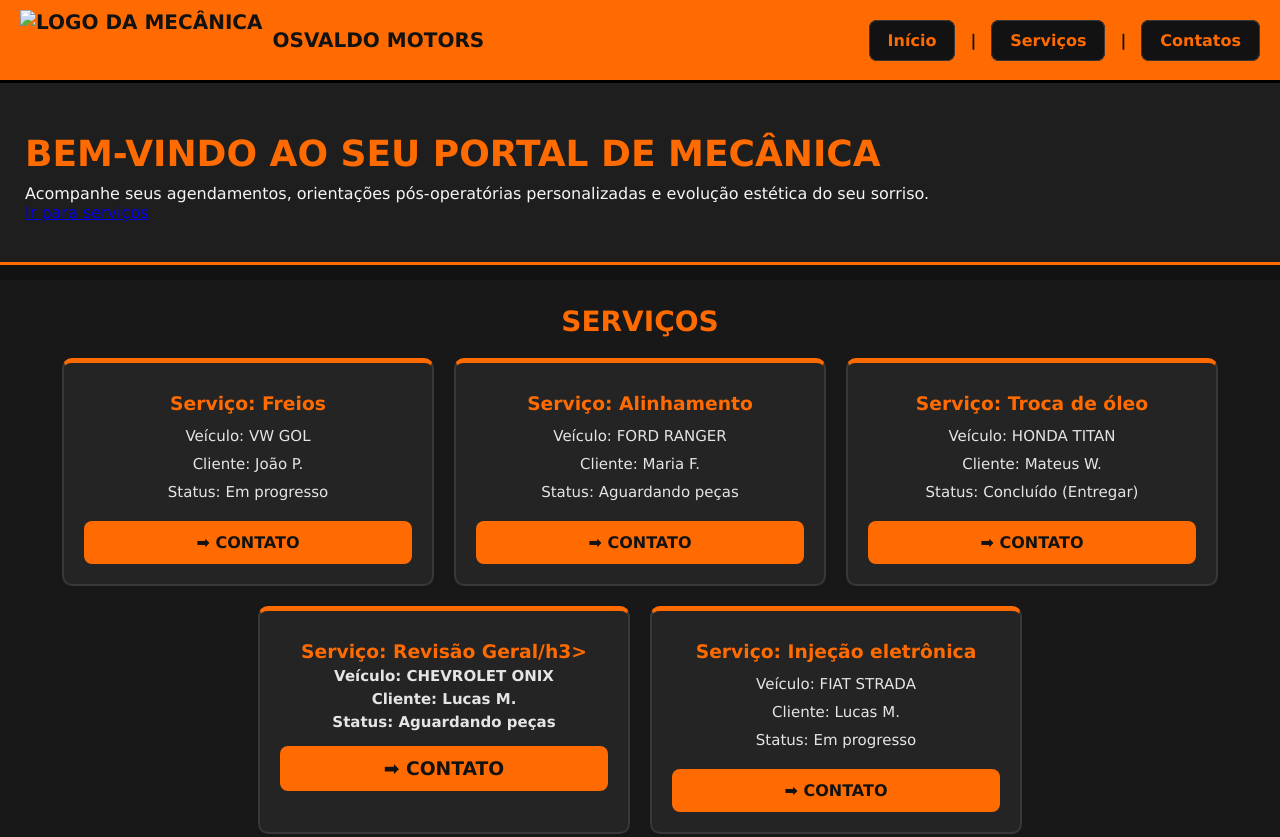
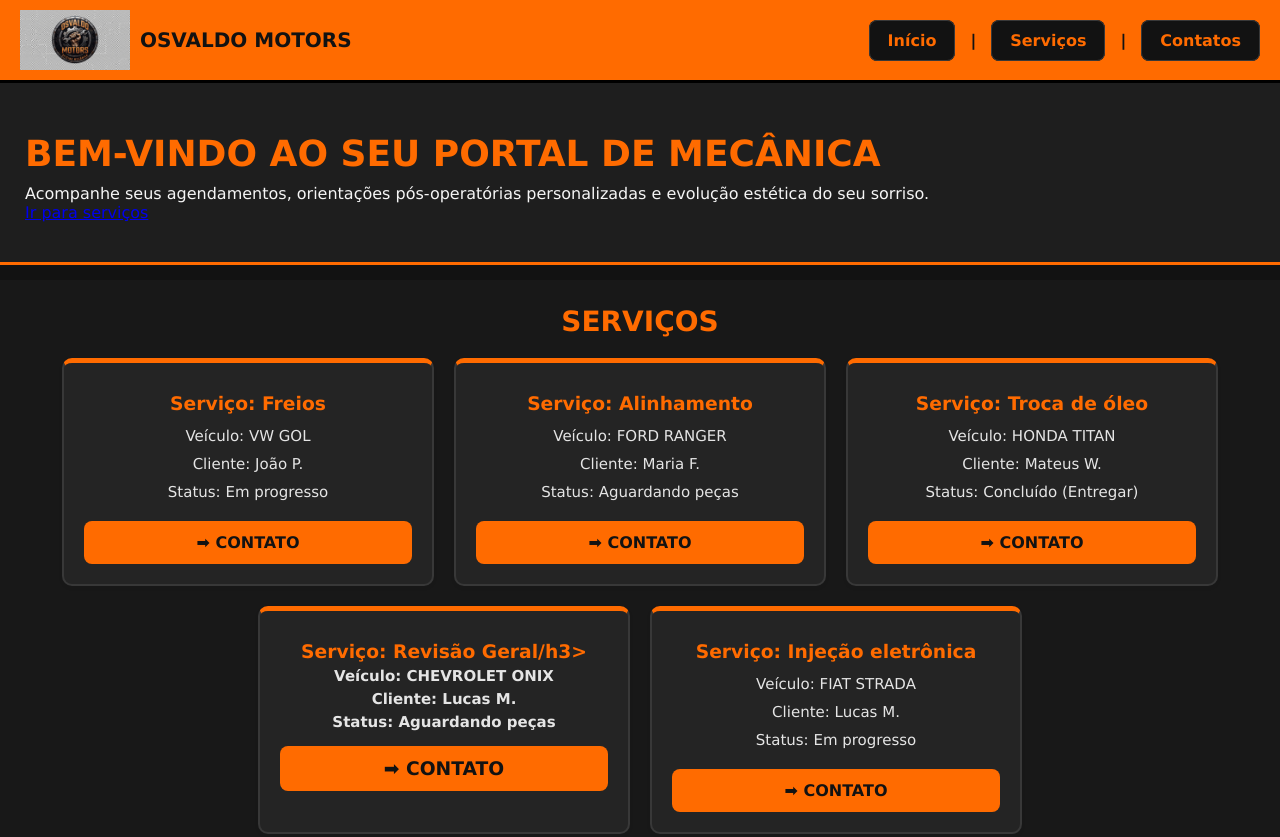
Before and after one commit to evelynevangelista-collab/osvaldo-motors-sys, a plain HTML site: page index.html in a window 1280 px wide. Shown: the top 837 px of the page. Drawn offline with Linux system fonts and the light colour scheme.

Commit message:
first commit

```diff
--- a/index.html
+++ b/index.html
@@ -9,7 +9,7 @@
     <body>
         <header>
             <section id="logo">
-                <img src="assets/img.png" alt="Logo da mecânica">
+                <img src="assets/img/logo.png" alt="Logo da mecânica">
                 <p>Osvaldo Motors</p>
             </section>
                 <nav id="menu">
```
Also changed, not shown: assets/img/logo.png (added).
